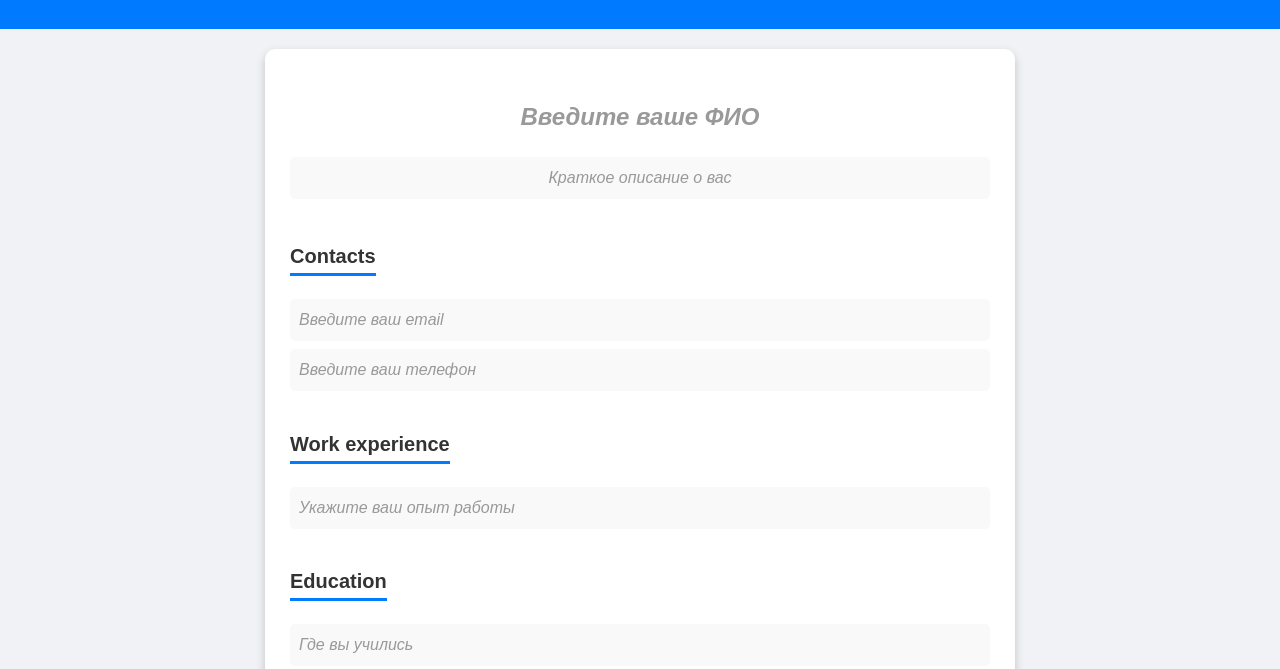
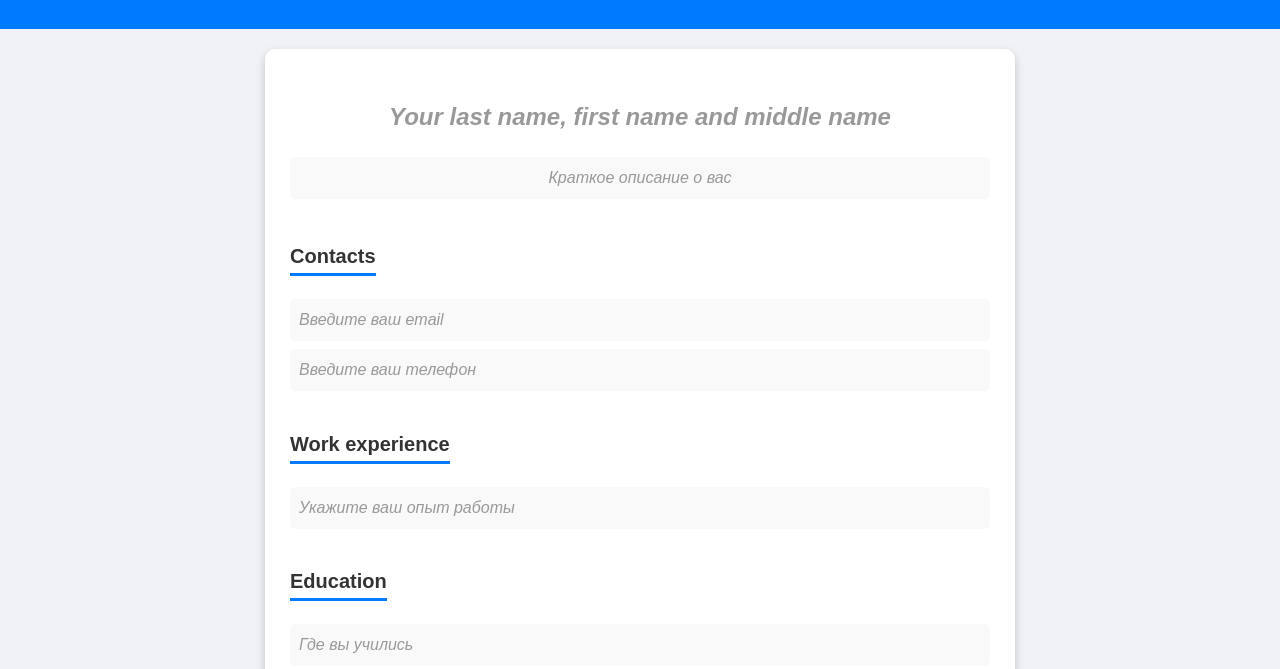
Before and after one commit to WiFireMax/resume-project-name, a plain HTML site: page index.html in a window 1280 px wide. Shown: the part 131-800 px from the top of the page. Drawn offline with nearby package versions, Linux system fonts and the light colour scheme.

Commit message:
Lab14.Final

```diff
--- a/index.html
+++ b/index.html
@@ -14,7 +14,7 @@
     <div class="container">
         <div class="resume">
             <header class="resume-header">
-                <h2 contenteditable="true" data-placeholder="Введите ваше ФИО"></h2>
+                <h2 contenteditable="true" data-placeholder="Your last name, first name and middle name"></h2>
                 <p class="description" contenteditable="true" data-placeholder="Краткое описание о вас"></p>
             </header>
 
```
